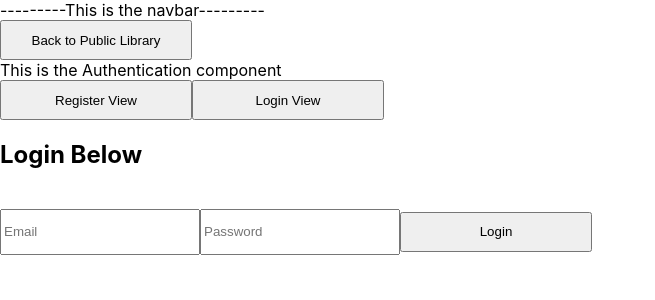
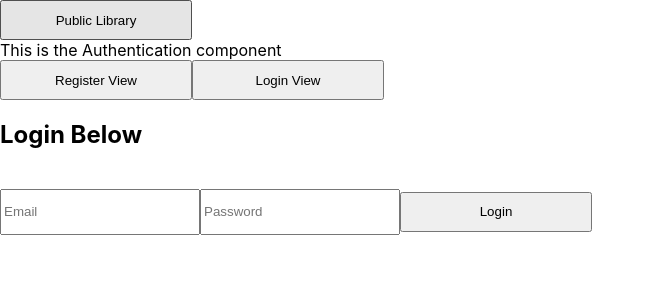
Before and after one commit to CameronDavis88/Your-Library, a React (Create React App) app: page /#/authentication in a window 1280 px wide. Shown: the top 300 px of the page, without its empty margins (0-655 px from the left). Built offline with nearby package versions, Linux system fonts and the light colour scheme.

Commit message:
Cleaned up Navbar and server. I think the functionality is complete.

```diff
--- a/src/components/Navbar/Navbar.js
+++ b/src/components/Navbar/Navbar.js
@@ -1,17 +1,8 @@
-import React, { useState, useEffect } from 'react';
+import React from 'react';
 import axios from 'axios';
 import { connect } from 'react-redux';
 
-
 const Navbar = ({ props }) => {
-  const [loggedIn, setLoggedIn] = useState(false);
-
-  useEffect(() => {
-    console.log(props)
-    if (props.user.user_id) {
-      setLoggedIn(true)
-    }
-  }, [])
 
   const handleLogout = async () => {
     props.history.push('/');
@@ -23,46 +14,50 @@ const Navbar = ({ props }) => {
       .catch(err => console.log(err))
   };
 
-  return (
-    <div>
-      ---------This is the navbar---------
-      {/* START of outermost bracket */}
-      {props.location.pathname === '/' ?
-        <div>
-          {loggedIn === true ?
+  const LoggedInNavbar = () => {
+      if(props.location.pathname === '/'){
+          return(
             <>
-              <button onClick={handleLogout} >Logout</button>
               <button onClick={() => props.history.push('/users_library')} >Your Library</button>
               <button onClick={() => props.history.push('/authentication')} >Your Account</button>
+              <button onClick={handleLogout} >Logout</button>
             </>
-            :
-            <>
-              <button onClick={() => props.history.push('/authentication')} >Login/Register</button>
-            </>
-          }
-        </div>
+          );
+    } else if (props.location.pathname === '/authentication'){
+      return(
+        <>
+              <button onClick={() => props.history.push('/users_library')} >Your Library</button>
+              <button onClick={() => props.history.push('/')} >Public Library</button>
+              <button onClick={handleLogout} >Logout</button>
+        </>
+      );
+    } else if (props.location.pathname === '/users_library'){
+      return(
+        <>
+        <button onClick={() => props.history.push('/')} >Public Library</button>
+        <button onClick={() => props.history.push('/authentication')} >Your Account</button>
+              <button onClick={handleLogout} >Logout</button>
+        </>
+      );
+    };
+  };
 
-        :
-        // Below here is either Authentication of UsersLibrary
-        <div>
+  const LoggedOutNavbar = () => {
+    if(props.location.pathname === '/'){
+      return(
+        <button onClick={() => props.history.push('/authentication')}>Login/Register</button>
+      );
+    } else if(props.location.pathname === '/authentication'){
+      return (
+        <button onClick={() => props.history.push('/')} >Public Library</button>
+      );
+    };
+  };
 
-          {props.location.pathname === '/authentication' ?
-            <div>
-              <button onClick={() => props.history.push('/')} >Back to Public Library</button>
-            </div>
-            // Below here is usersLibrary
-            :
-            <div>
-              <button onClick={handleLogout} >Logout</button>
-              <button onClick={() => props.history.push('/')} >Back to Public Library</button>
-              <button onClick={() => props.history.push('/authentication')} >Your Account</button>
-            </div>
-          }
-
-        </div>
-      }
-      {/* END of outermost bracket */}
-    </div>
+  return (
+   <div className='navbar' >
+      {props.user.user_id ? <LoggedInNavbar/> : <LoggedOutNavbar/> }
+   </div>
   )
 };
 
```
Also changed, not shown: 2 other files (tests, documents, lock files or other folders).
